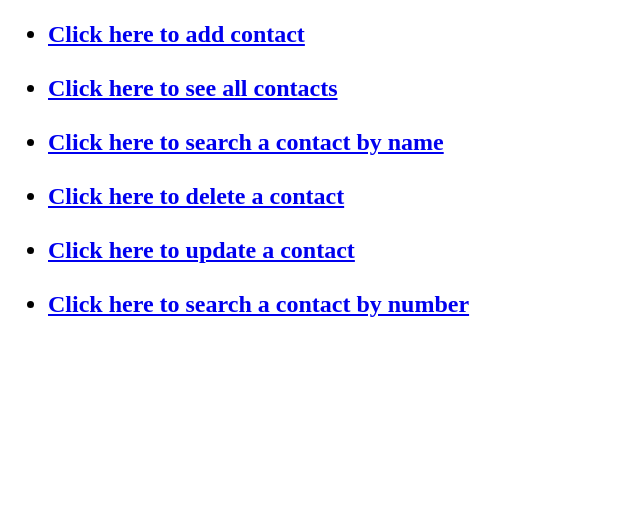
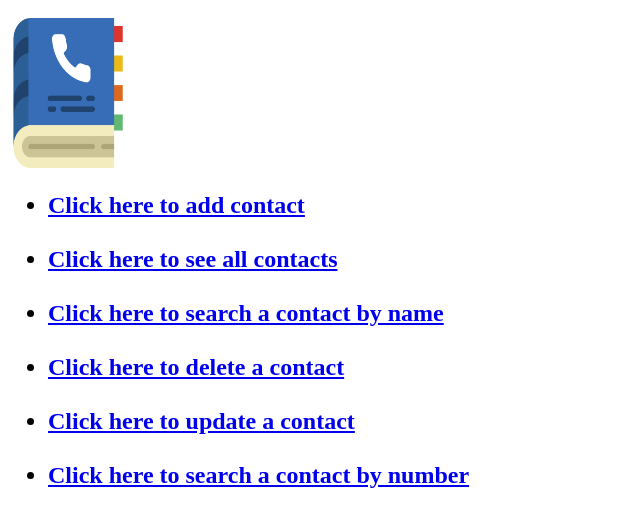
Before and after one commit to arthsalgia/contactmanager, a plain HTML site: page html/index.html in a window 1280 px wide. Shown: the part 48-574 px from the top of the page, without its empty margins (0-640 px from the left). Drawn offline with Linux system fonts and the light colour scheme.

Commit message:
ui added image and added some options

```diff
--- a/html/index.html
+++ b/html/index.html
@@ -2,6 +2,7 @@
 
 <body>
 <h1>Home page of Phonebook</h1>
+<img src = "/html/phonebook.png" width = 120 height = 150></img>
 <h2>
 <ul>
 <li><a href="/html/addContact.html">Click here to add contact</a></li><br>
```
Also changed, not shown: html/phonebook.png (added).
